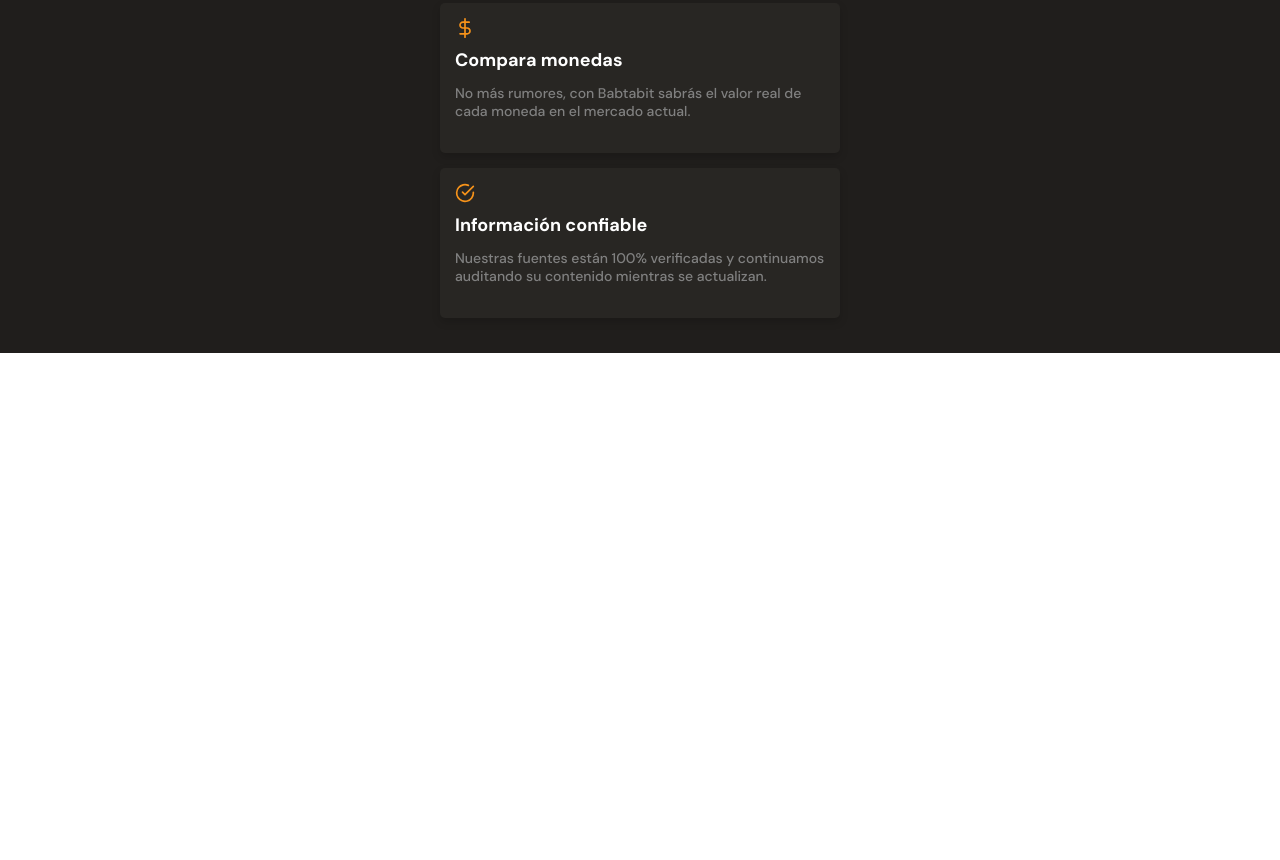
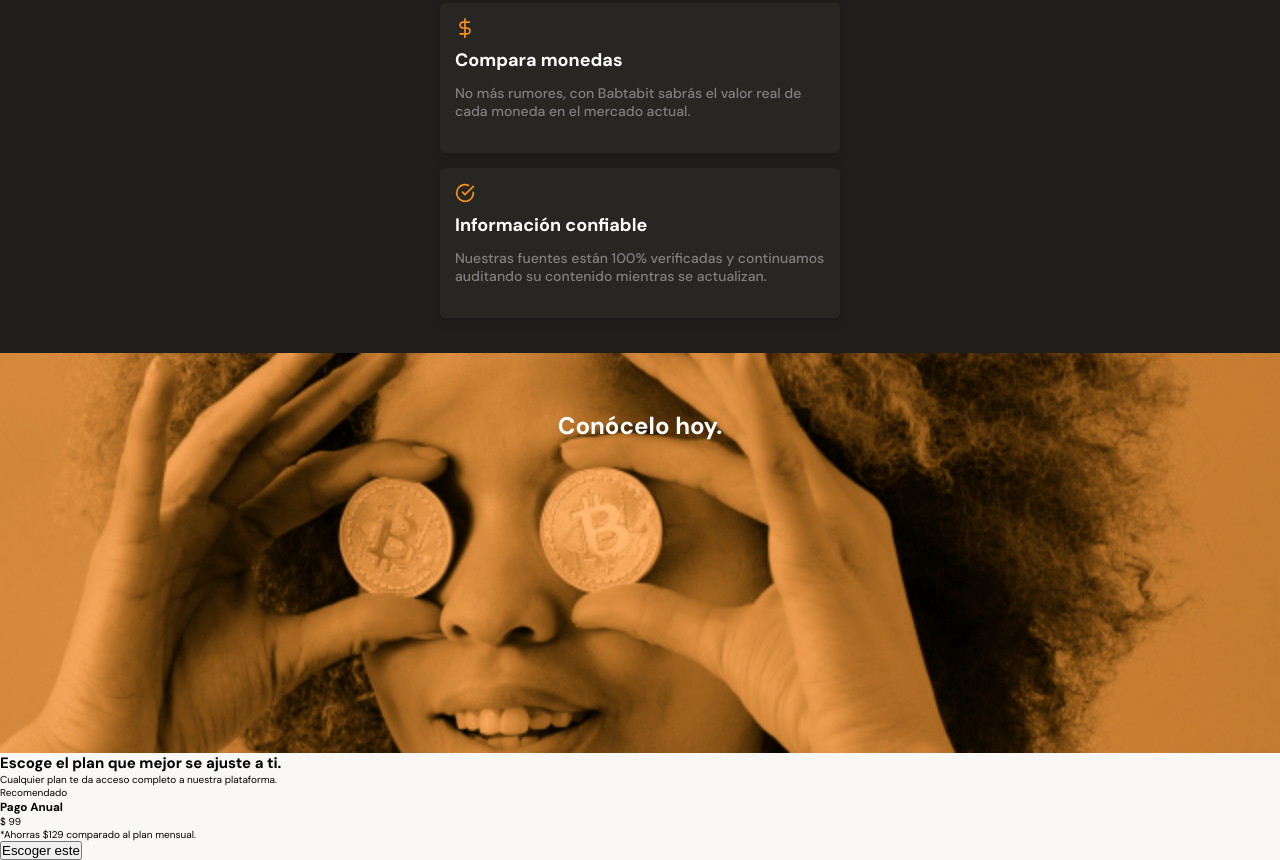
Before and after one commit to Versallesz/batatabitweb, a plain HTML site: page index.html in a window 1280 px wide. Shown: the part 1997-2857 px from the top of the page. Before the commit the page ends 2350 px from the top, so only its background shows below. Drawn offline with Linux system fonts and the light colour scheme.

Commit message:
empezando la sección de planes

```diff
--- a/index.html
+++ b/index.html
@@ -15,7 +15,7 @@
         <div class="header--title-container">
             <h1>La próxima revolución en el intercambio de criptomonedas.</h1>
             <p>Batatabit te ayuda a navegar entre los diferentes precios y tendencias.</p>
-            <a href="" class="header--button">Conoce Nuestros Planes <span></span></a>
+            <a href="#plans" class="header--button">Conoce Nuestros Planes <span></span></a>
         </div>
     </header>
     <main>
@@ -133,8 +133,26 @@
             </section>
             <!-- fin tarjeta 4 -->
         </section>
-        <section></section>
-        <section></section>
+        <section class="bitcoin-img-container">
+            <h2>Conócelo hoy.</h2>
+        </section>
+        <section id="plans" class="main-plans-container">
+            <div class="plans--title">
+                <h2>Escoge el plan que mejor se ajuste a ti.</h2>
+                <p>Cualquier plan te da acceso completo a nuestra plataforma.</p>
+            </div>
+            <section class="plans-container--slider">
+                <article class="plans-container--card">
+                    <p>Recomendado</p>
+                    <div>
+                        <h3>Pago Anual</h3>
+                        <p><span>$</span> 99</p>
+                        <p>*Ahorras $129 comparado al plan mensual.</p>
+                        <button>Escoger este <span></span></button>
+                    </div>
+                </article>
+            </section>
+        </section>
     </main>
     <footer></footer>
 </body>
--- a/styles.css
+++ b/styles.css
@@ -296,7 +296,7 @@ main{
     width: 90%;
     min-width: 288px;
     max-width: 400px;
-    height: 150px;
+    min-height: 150px;
     margin: 15px auto;
     padding: 15px;
     background-color: var(--black);
@@ -340,3 +340,21 @@ main{
     line-height: 1.8rem;
     color: #808080;
 }
+
+.bitcoin-img-container{
+    width: 100%;
+    min-width: 320px;
+    height: 50vh;
+    background-image: url('./assets/imgs/bitcoinbaby2x.jpg');
+    background-position: center;
+    background-size: cover;
+    background-repeat: no-repeat;
+    text-align: center;
+}
+.bitcoin-img-container h2{
+    padding-top: 60px;
+    font-size: 2.4rem;
+    font-weight: bold;
+    line-height: 2.6rem;
+    color: var(--just-white);
+}
```
